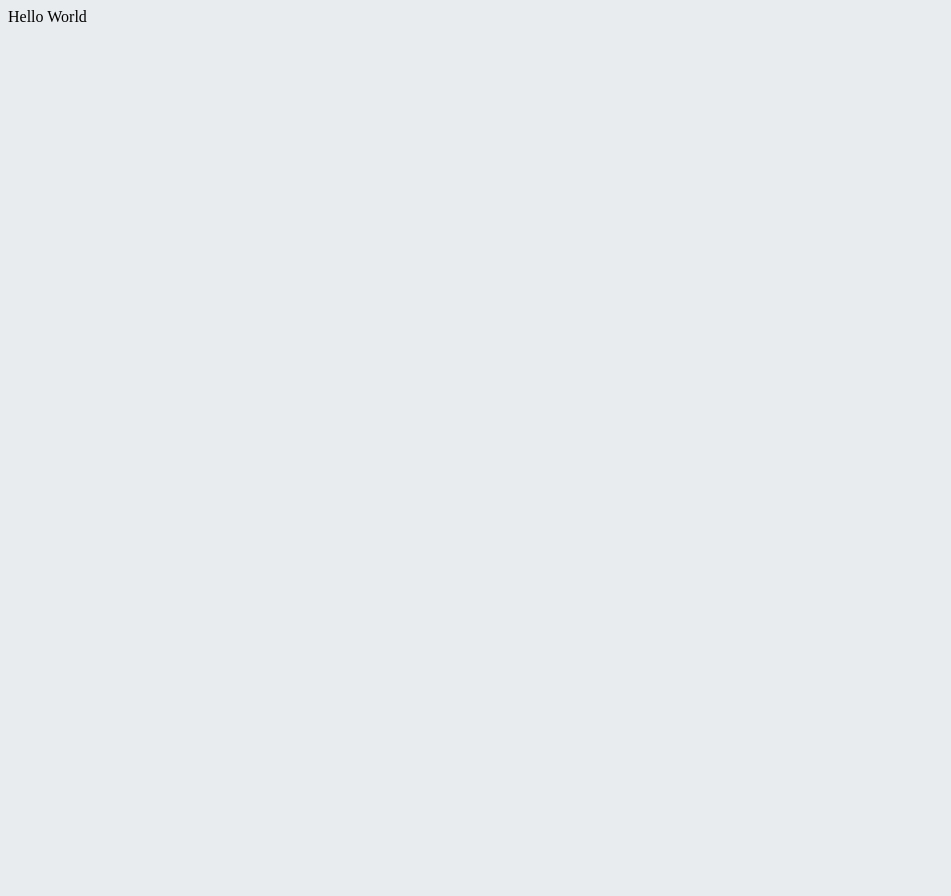
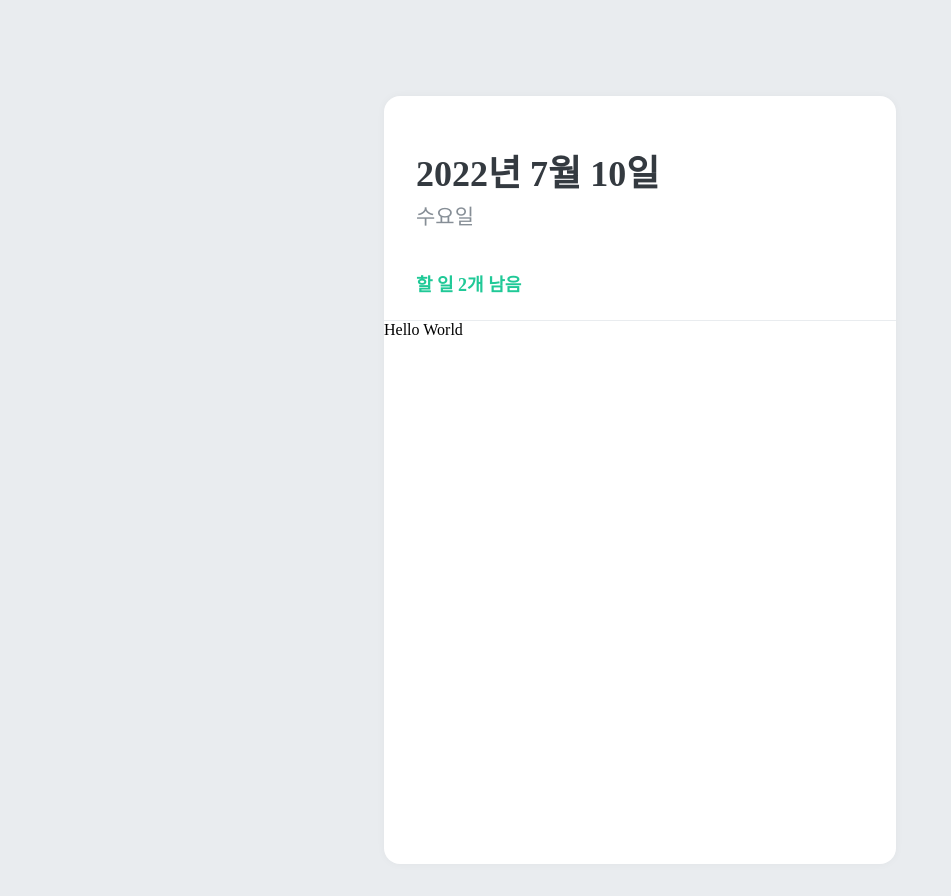
Before and after one commit to silnex/vlpt-react-todo, a React (Vite) app: page / in a window 1280 px wide. Shown: the whole page, without its empty margins (0-951 px from the left). Before the commit the page ends 800 px from the top, so only its background shows below. Built offline with nearby package versions, Linux system fonts and the light colour scheme.

Commit message:
Make TodoHead

```diff
--- a/src/App.tsx
+++ b/src/App.tsx
@@ -1,16 +1,15 @@
-import { createGlobalStyle } from "styled-components";
-
-const GlobalStyle = createGlobalStyle`
-  body {
-    background: #e9ecef;
-  }
-`
+import TodoHead from "./components/TodoHead";
+import TodoTemplate from "./components/TodoTemplate";
 
 function App() {
-  return <>
-    <GlobalStyle />
-    <div>Hello World</div>
-  </>;
+  return (
+    <>
+      <TodoTemplate>
+        <TodoHead />
+        Hello World
+      </TodoTemplate>
+    </>
+  );
 }
 
 export default App;
--- /dev/null
+++ b/src/components/TodoHead.tsx
@@ -0,0 +1,34 @@
+import styled from "styled-components";
+
+const TodoHeadBlock = styled.div`
+  padding: 48px 32px 24px 32px;
+  border-bottom: 1px solid #e9ecef;
+  h1 {
+    margin: 0;
+    font-size: 36px;
+    color: #343a40;
+  }
+  .day {
+    margin-top: 4px;
+    color: #868e96;
+    font-size: 21px;
+  }
+  .tasks-left {
+    color: #20c997;
+    font-size: 18px;
+    margin-top: 40px;
+    font-weight: bold;
+  }
+`;
+
+function TodoHead() {
+  return (
+    <TodoHeadBlock>
+      <h1>2022년 7월 10일</h1>
+      <div className="day">수요일</div>
+      <div className="tasks-left">할 일 2개 남음</div>
+    </TodoHeadBlock>
+  );
+}
+
+export default TodoHead;
```
